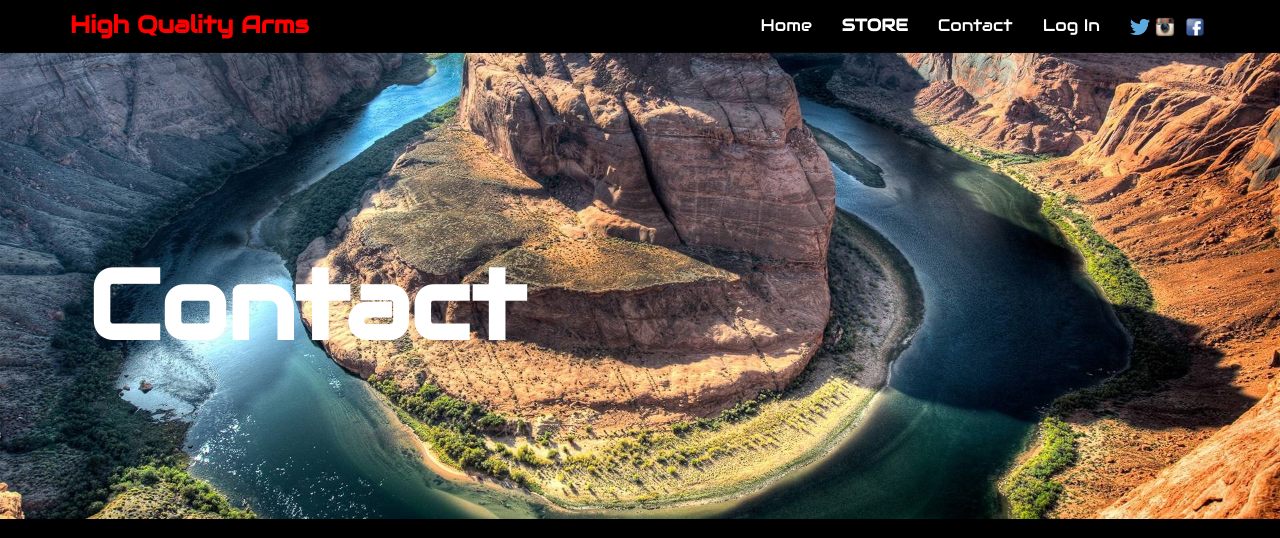
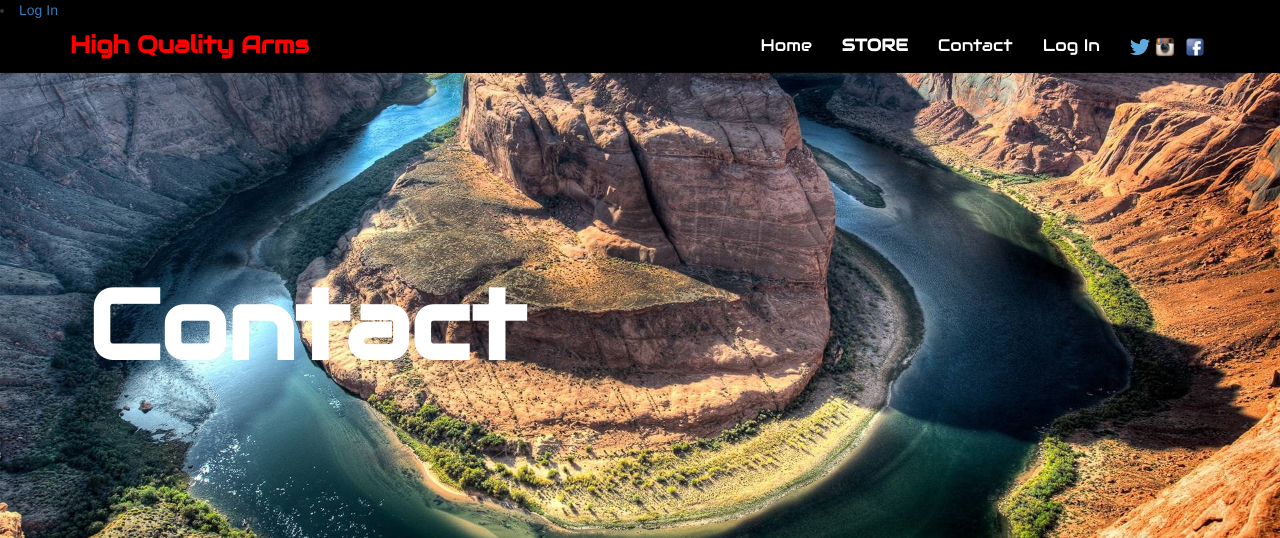
Before and after one commit to YassinOufkir/acme-webshop, a PHP site: page /contact.php in a window 1280 px wide. Shown: the top 538 px of the page. Run offline with PHP 8.4, Linux system fonts and the light colour scheme; some libraries are stand-ins or nearby versions.

Commit message:
login more fixes

```diff
--- a/check.php
+++ b/check.php
@@ -5,12 +5,12 @@
 	if (isset($_COOKIE['username']) && isset($_COOKIE['password'])) {
 
     if (($_POST['username'] != $user) || ($_POST['password'] != md5($pass))) {
-        //header('Location: login.php');
+        echo "<li><a href='#' data-toggle='modal' data-target='#login'>Log In</a></li>";
     } else {
-        echo 'Welcome back ' . $_COOKIE['username'];
+        echo "<p>Welcome back " . $_COOKIE['username']."</p>";
     }
 
 	} else {
-    //header('Location: index.php');
+    	echo "<li><a href='#' data-toggle='modal' data-target='#login'>Log In</a></li>";
 	}
 ?>
--- a/index.php
+++ b/index.php
@@ -9,7 +9,6 @@
 	<link href='https://fonts.googleapis.com/css?family=Audiowide' rel='stylesheet' type='text/css'>
 </head>
 <body>
-		<?php include 'check.php'; ?>
 		<div class="navbar navbar-inverse navbar-static-top" id="navbar">
 
 			<div class="container">
@@ -27,7 +26,7 @@
 						<li><a href="index.php">Home</a></li>
 						<li><a href="store.php"><b>STORE</b></a></li>
 						<li><a href="contact.php">Contact</a></li>
-						<li><a href="#" data-toggle="modal" data-target="#login">Log In</a></li>
+						<?php include 'check.php'; ?>
 						<li><a href="#"><img src="img/twitter.png" width="20" height="16" ></a></li>
 						<li><a href="#"><img src="img/insta.png" width="20" height="20" class="socialmedia"></a></li>
 						<li><a href="#"><img src="img/facebook.png" width="20" height="20" class="socialmedia"></a></li>
```
